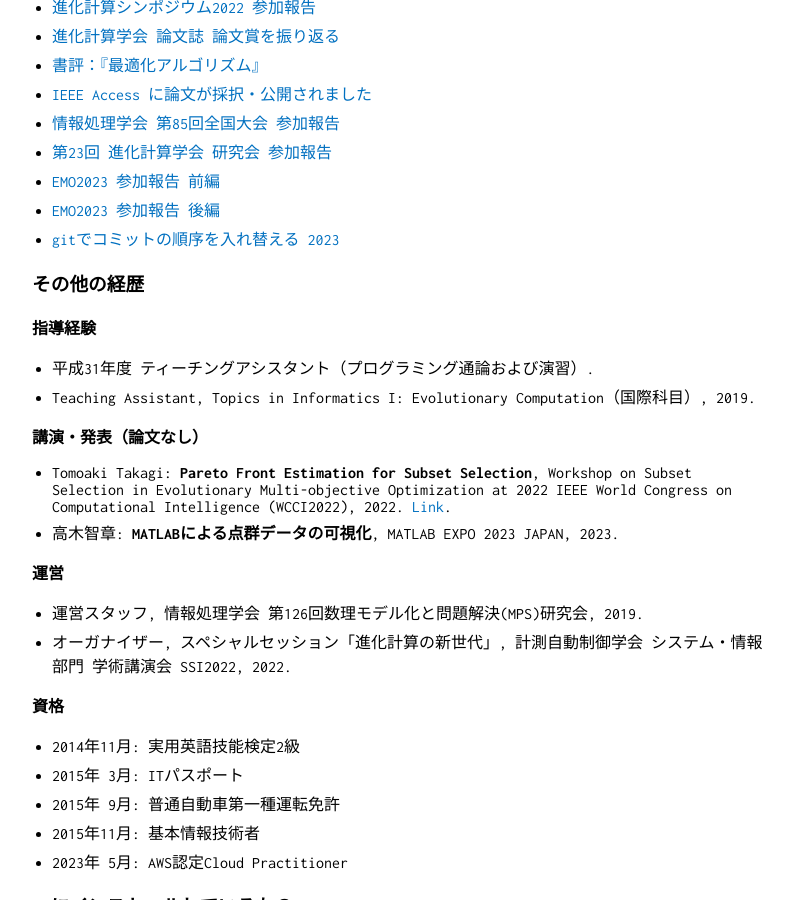
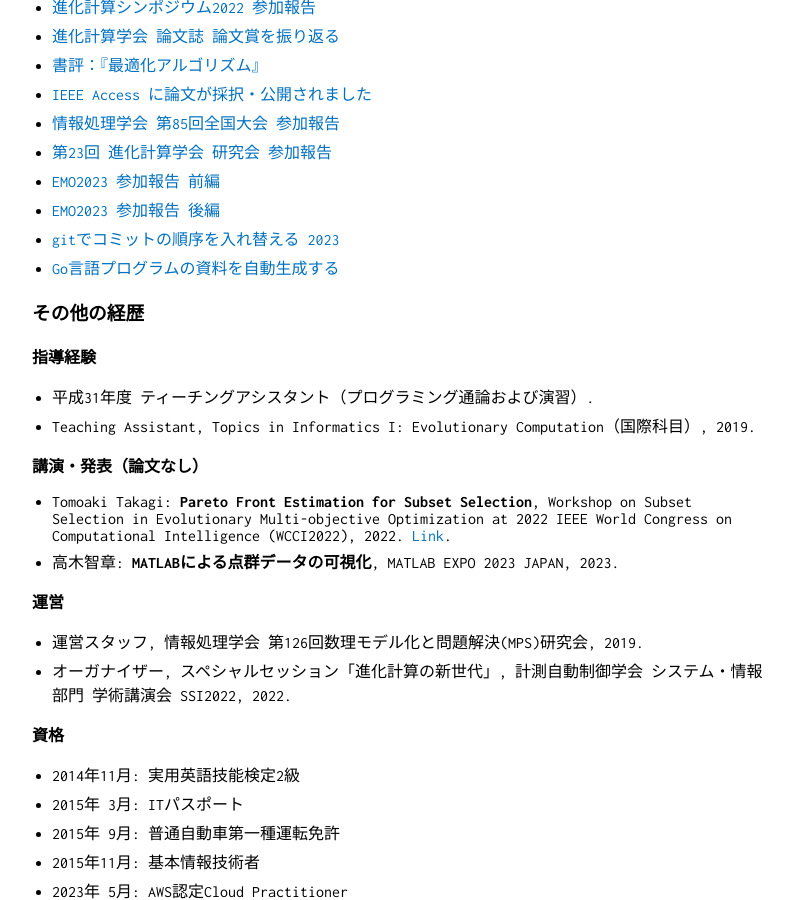
Before and after one commit to tomtkg/tomtkg.github.io, a Jekyll site: the page built from memo.md, in a window 1280 px wide and 900 px high, scrolled down 1655 px. Shown: the whole window, without its empty margins (228-1021 px from the left). Built offline with Jekyll 4.4.1, drawn with Linux system fonts in a browser that asks for light colours.

Commit message:
Update memo.md

```diff
--- a/memo.md
+++ b/memo.md
@@ -100,6 +100,7 @@ Tomoaki Takagi received the B.E., M.E., and Ph.D. degrees from The University of
 - [EMO2023 参加報告 前編](https://www.timedia.co.jp/tech/202305011-tech)
 - [EMO2023 参加報告 後編](https://www.timedia.co.jp/tech/20230518-tech)
 - [gitでコミットの順序を入れ替える 2023](https://www.timedia.co.jp/tech/20230530-tech)
+- [Go言語プログラムの資料を自動生成する](https://www.timedia.co.jp/tech/20230606-tech)
 
 ### その他の経歴
 **指導経験**
```
